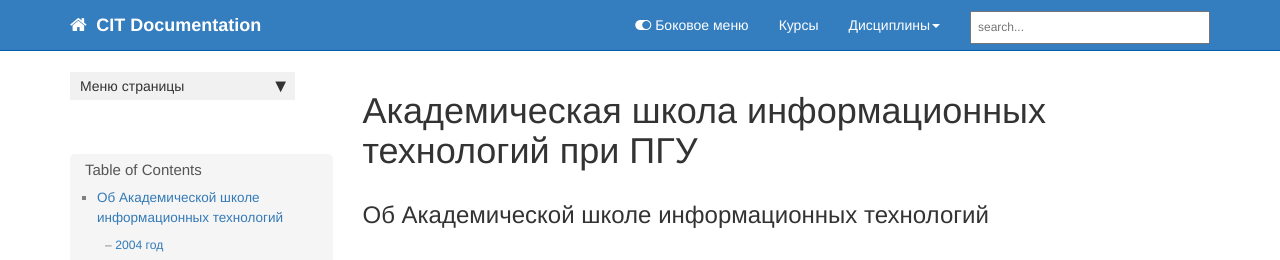
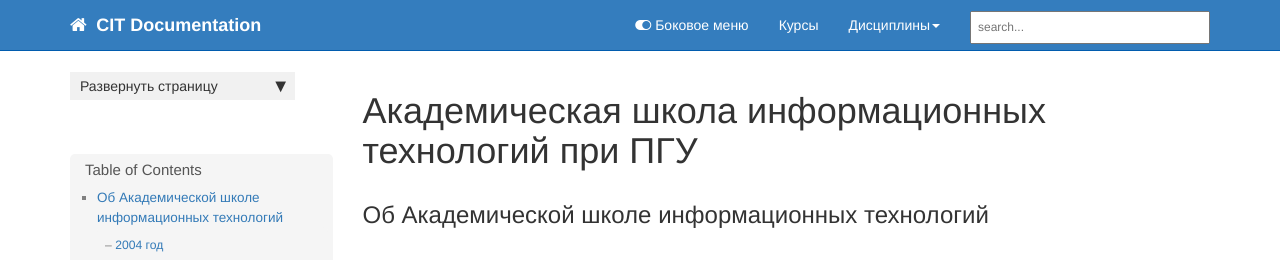
Before and after one commit to citDocs/citDocs.github.io, a Jekyll site: the page built from index.md, in a window 1280 px wide. Shown: the top 260 px of the page. Built offline with Jekyll 4.4.1, drawn with Linux system fonts in a browser that asks for light colours; nearby versions of some CDN libraries; comment, search, counter and statistics services are not loaded; part of the change alters nothing that is shown.

Commit message:
Незначительные изменения в коде

```diff
--- a/_includes/sidebar.html
+++ b/_includes/sidebar.html
@@ -3,7 +3,7 @@
 
   <ul id="mysidebar" class="nav">
           <li>
-          <a id="drop_menu" href="#">{{ folder.title }}Меню страницы</a>
+          <a id="drop_menu" href="#">{{ folder.title }}Развернуть страницу</a>
            <ul>
               <li class="sidebarTitle">{{sidebar[0].product}} {{sidebar[0].version}}</li>
           {% for entry in sidebar %}
@@ -65,11 +65,11 @@
     var check = 0;
     $('#drop_menu').click(function() {
         if (check == 0){
-        $(this).text('Свернуть меню');
+        $(this).text('{{ folder.title }}Свернуть меню');
         check = 1;
     }else{
         check = 0;
-        $(this).text('Развернуть меню');
+        $(this).text('{{ folder.title }}Развернуть меню');
     }
     });
 </script>
```
